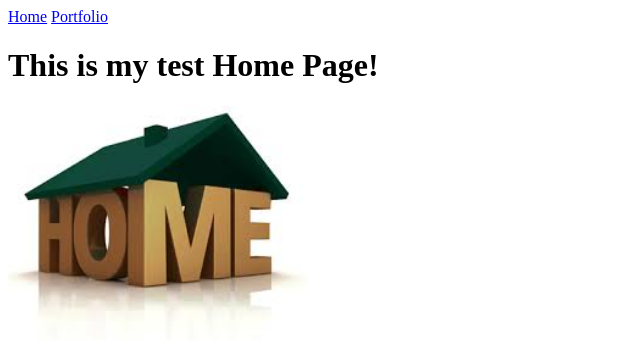
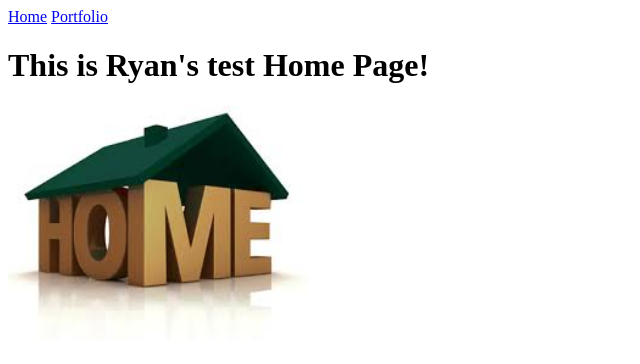
Before and after one commit to rmcknight216/rmcknight216.github.io, a plain HTML site: page index.html in a window 1280 px wide. Shown: the whole page, without its empty margins (0-640 px from the left). Drawn offline with Linux system fonts and the light colour scheme.

Commit message:
updated index.html

```diff
--- a/index.html
+++ b/index.html
@@ -7,7 +7,7 @@
   <body>
     <a href="index.html">Home</a>
     <a href="portfolio.html">Portfolio</a>
-    <h1>This is my test Home Page!</h1>
+    <h1>This is Ryan's test Home Page!</h1>
     <img src="images/home.jpg" height="250">
   </body>
 </html>
```
